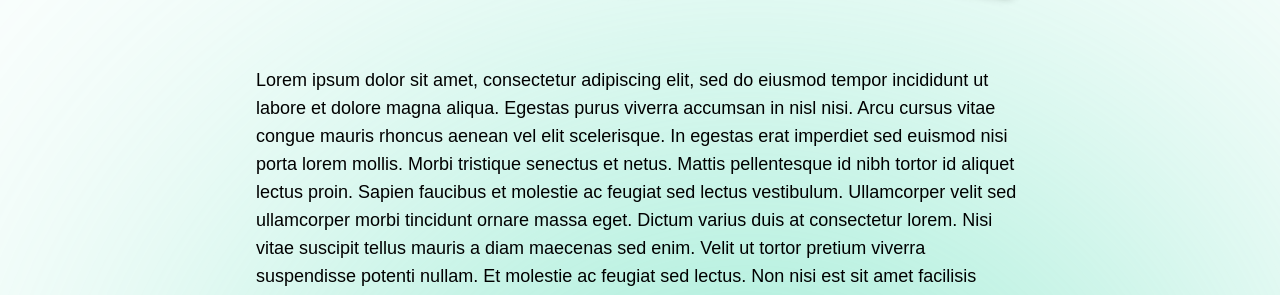
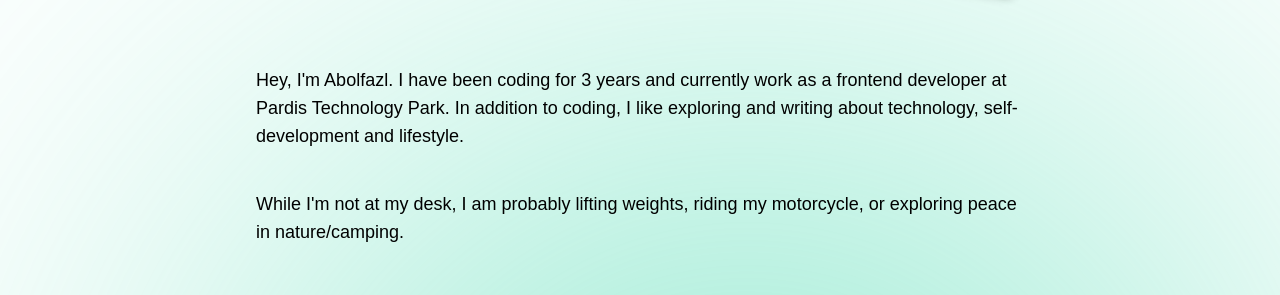
Before and after one commit to abolfazlteam/abolfazl, a Next.js app: page /about-me in a window 1280 px wide. Shown: the part 482-777 px from the top of the page. Built offline with nearby package versions, Linux system fonts and the light colour scheme; a web font is replaced by a local one.

Commit message:
update about me and home page texts and put real data

```diff
--- a/src/app/(about-me)/_components/AboutMeHeroSection.tsx
+++ b/src/app/(about-me)/_components/AboutMeHeroSection.tsx
@@ -63,21 +63,14 @@ const AboutMeHeroSection = () => {
 
       {/* description */}
       <p className="text-base font-light leading-6 md:text-lg">
-        Lorem ipsum dolor sit amet, consectetur adipiscing elit, sed do eiusmod
-        tempor incididunt ut labore et dolore magna aliqua. Egestas purus
-        viverra accumsan in nisl nisi. Arcu cursus vitae congue mauris rhoncus
-        aenean vel elit scelerisque. In egestas erat imperdiet sed euismod nisi
-        porta lorem mollis. Morbi tristique senectus et netus. Mattis
-        pellentesque id nibh tortor id aliquet lectus proin. Sapien faucibus et
-        molestie ac feugiat sed lectus vestibulum. Ullamcorper velit sed
-        ullamcorper morbi tincidunt ornare massa eget. Dictum varius duis at
-        consectetur lorem. Nisi vitae suscipit tellus mauris a diam maecenas sed
-        enim. Velit ut tortor pretium viverra suspendisse potenti nullam. Et
-        molestie ac feugiat sed lectus. Non nisi est sit amet facilisis magna.
-        Dignissim diam quis enim lobortis scelerisque fermentum. Odio ut enim
-        blandit volutpat maecenas volutpat. Ornare lectus sit amet est placerat
-        in egestas erat. Nisi vitae suscipit tellus mauris a diam maecenas sed.
-        Placerat duis ultricies lacus sed turpis tincidunt id aliquet.
+        Hey, I'm Abolfazl. I have been coding for 3 years and currently work as
+        a frontend developer at Pardis Technology Park. In addition to coding, I
+        like exploring and writing about technology, self-development and
+        lifestyle.
+      </p>
+      <p className="text-base font-light leading-6 md:text-lg">
+        While I'm not at my desk, I am probably lifting weights, riding my
+        motorcycle, or exploring peace in nature/camping.
       </p>
     </section>
   );
--- a/src/app/(about-me)/_components/Company.tsx
+++ b/src/app/(about-me)/_components/Company.tsx
@@ -21,6 +21,7 @@ const Company: React.FC<ICompanyInfoProps> = ({
           alt={`${companyName} logo`}
           fill
           className="h-full w-full object-cover object-center"
+          placeholder="blur"
         />
       </figure>
 
--- a/src/app/(home-page)/_components/HeroImage.tsx
+++ b/src/app/(home-page)/_components/HeroImage.tsx
@@ -1,5 +1,6 @@
 "use client";
 
+import { ABOLFAZL_FIRST_IMAGE } from "@/constants";
 import { throttle } from "@/utils/index.utils";
 import Image from "next/image";
 import { MouseEvent, useCallback, useState } from "react";
@@ -43,13 +44,15 @@ const HeroImage = () => {
       className="hero-image relative -order-1 h-[344px] w-full max-w-[344px] rounded-10 after:rounded-10 sm:order-1 md:max-h-[386px] md:max-w-[384px]"
     >
       <Image
-        src={"/images/hero-img.png"}
+        src={ABOLFAZL_FIRST_IMAGE}
         fill
         priority
         decoding="sync"
         quality={90}
         alt="abolfazl is here"
-        className="h-full w-full rounded-10 object-cover object-center"
+        placeholder="blur"
+        className="h-full w-full rounded-10 object-cover object-top"
+        sizes="(max-width: 640px) 50vw, (max-width: 1024px) 33vw, (max-width: 1280px) 26vw, (max-width: 1560px) 14vw, 15vw"
       />
     </figure>
   );
--- a/src/app/(home-page)/_components/HomePageHeroSection.tsx
+++ b/src/app/(home-page)/_components/HomePageHeroSection.tsx
@@ -21,12 +21,11 @@ const HomePageHeroSection = () => {
           </p>
         </header>
 
-        <p className="text-base leading-6 lg:text-lg">
-          Lorem ipsum dolor sit amet, consectetur adipiscing elit, sed do
-          eiusmod tempor incididunt ut labore et dolore magna aliqua. Egestas
-          purus viverra accumsan Lorem ipsum dolor sit amet, consectetur
-          adipiscing elit, sed do eiusmod tempor incididunt ut labore et dolore
-          magna aliqua. Egestas purus viverra accumsan
+        <p className="text-base leading-4 lg:text-lg">
+          I'm a frontend developer, optimist, and supportive team player. I love
+          creating and presenting content about JavaScript, TypeScript, React,
+          Next.js and more. In addition, I love doing new and exciting things
+          beyond the screen like riding a bike or spending my time in nature.
         </p>
       </article>
 
```
